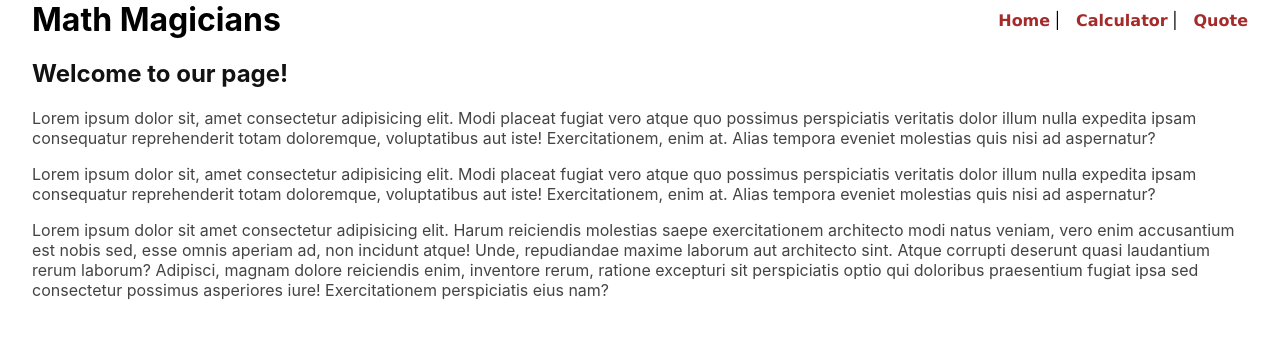
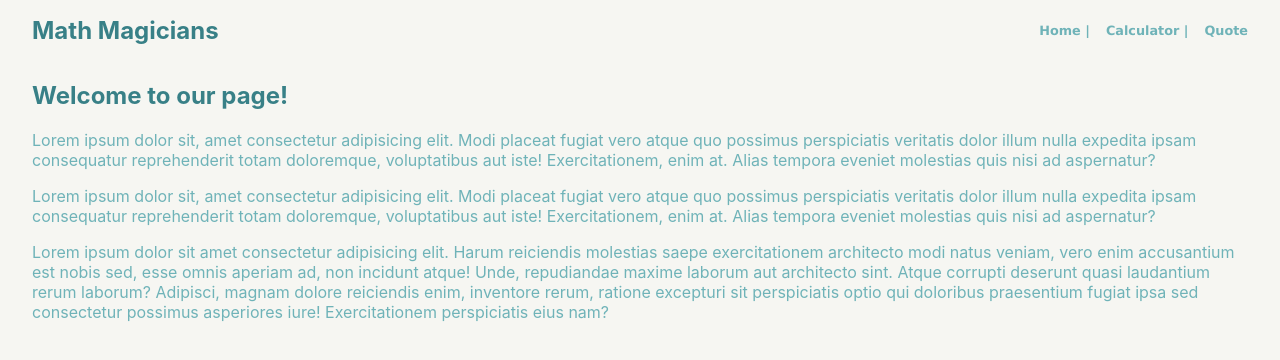
Before and after one commit to bahoz-ali/math_magicians, a React (Create React App) app: page / in a window 1280 px wide. Shown: the top 360 px of the page. Built offline with nearby package versions, Linux system fonts and the light colour scheme.

Commit message:
update the theme colors of the whole website

```diff
--- a/src/App.css
+++ b/src/App.css
@@ -1,5 +1,5 @@
 body {
-  background-color: white;
+  background-color: var(--clr-background);
 }
 
 * {
@@ -10,6 +10,9 @@ body {
   --clr-secondary: #e0e0e0;
   --clr-primary: #f5913e;
   --clr-third: #858694;
+  --clr-background: #f6f6f2;
+  --clr-heading: #388087;
+  --clr-text: #6fb3b8;
 }
 
 ul {
@@ -17,3 +20,11 @@ ul {
   padding: 0;
   list-style-type: none;
 }
+
+h1, h2{
+  color: var(--clr-heading);
+}
+
+p {
+  color: var(--clr-text);
+}
--- a/src/components/header_style.css
+++ b/src/components/header_style.css
@@ -2,11 +2,13 @@ header {
   display: flex;
   justify-content: space-between;
   align-items: center;
-  padding-inline: 2rem;
+  padding: 1rem 2rem;
 }
 
 header h1 {
   margin: 0;
+  font-size: 1.5rem;
+  color: var(--clr-heading);
 }
 
 a:active {
@@ -17,10 +19,10 @@ a:active {
   gap: 1rem;
 }
 
-.nav-list a {
+.nav-list .nav__item, .nav-list a {
   text-decoration: none;
   font-weight: bold;
-  font-size: 1rem;
+  font-size: 0.8rem;
   font-family: Verdana, Geneva, Tahoma, sans-serif;
-  color: brown;
+  color: var(--clr-text)
 }
--- a/src/pages/Home.jsx
+++ b/src/pages/Home.jsx
@@ -3,9 +3,9 @@ import React from 'react';
 export default function Home() {
   return (
     <section className="home_page" style={{ paddingInline: '2rem' }}>
-      <h2 style={{color: '#121212'}}>Welcome to our page!</h2>
+      <h2>Welcome to our page!</h2>
 
-      <p style={{color: '#444444'}}>
+      <p>
         Lorem ipsum dolor sit, amet consectetur adipisicing elit. Modi placeat
         fugiat vero atque quo possimus perspiciatis veritatis dolor illum nulla
         expedita ipsam consequatur reprehenderit totam doloremque, voluptatibus
@@ -13,7 +13,7 @@ export default function Home() {
         nisi ad aspernatur?
       </p>
 
-      <p style={{color: '#444444'}}>
+      <p>
         Lorem ipsum dolor sit, amet consectetur adipisicing elit. Modi placeat
         fugiat vero atque quo possimus perspiciatis veritatis dolor illum nulla
         expedita ipsam consequatur reprehenderit totam doloremque, voluptatibus
@@ -21,7 +21,7 @@ export default function Home() {
         nisi ad aspernatur?
       </p>
 
-      <p style={{color: '#444444'}}>
+      <p>
         Lorem ipsum dolor sit amet consectetur adipisicing elit. Harum
         reiciendis molestias saepe exercitationem architecto modi natus veniam,
         vero enim accusantium est nobis sed, esse omnis aperiam ad, non incidunt
```
